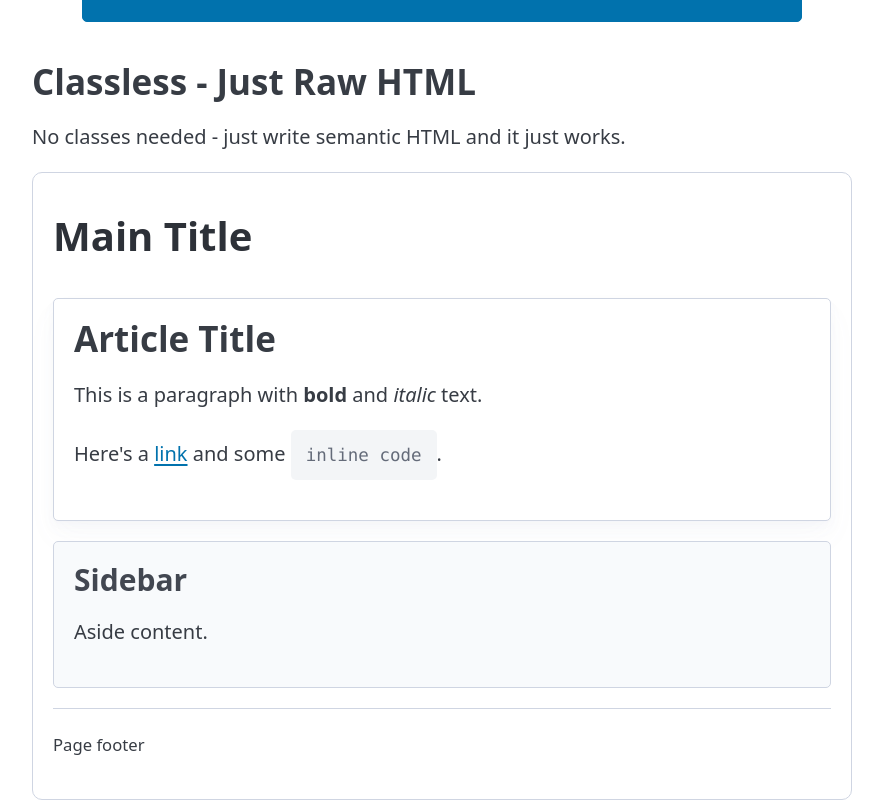
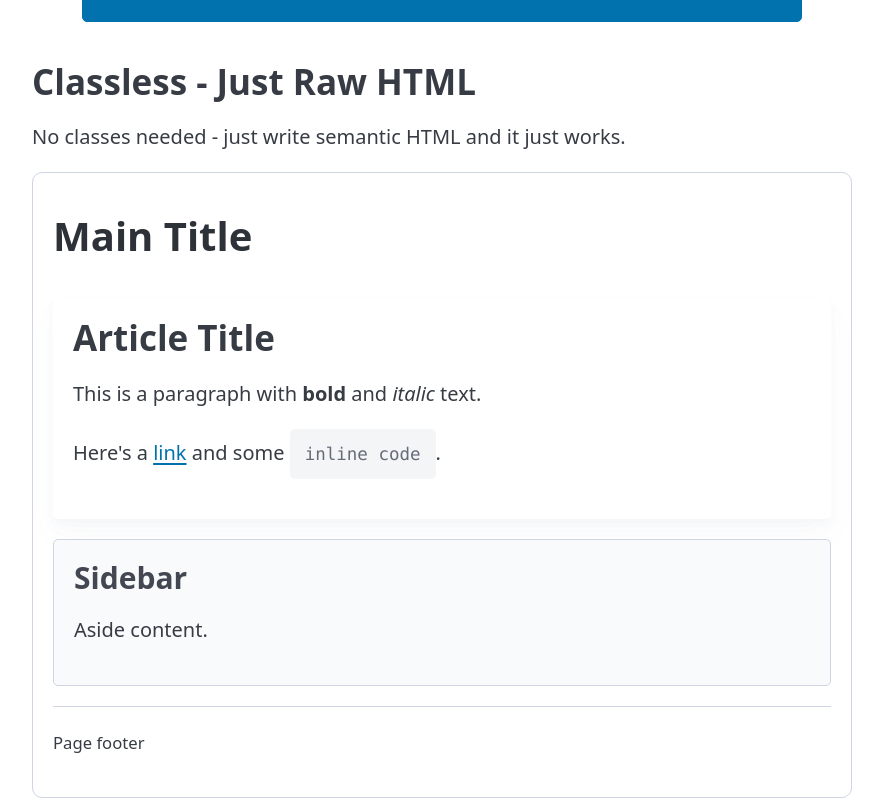
Before and after one commit to rhenryw/one.css, a website: page docs/demo.html in a window 1280 px wide. Shown: the part 3411-4211 px from the top of the page, without its empty margins (278-1161 px from the left). Drawn offline with nearby package versions, Linux system fonts and the light colour scheme.

Commit message:
Merge deplicate articles

```diff
--- a/styles/_base.scss
+++ b/styles/_base.scss
@@ -43,13 +43,6 @@ footer {
   border-top: var(--border-width) solid var(--border);
 }
 
-article {
-  margin-bottom: var(--spacing);
-  padding: var(--spacing);
-  background: var(--surface);
-  border-radius: var(--border-radius);
-  border: var(--border-width) solid var(--border);
-}
 
 aside {
   padding: var(--spacing);
```
Also changed, not shown: dist/one.css, 1 other file.
